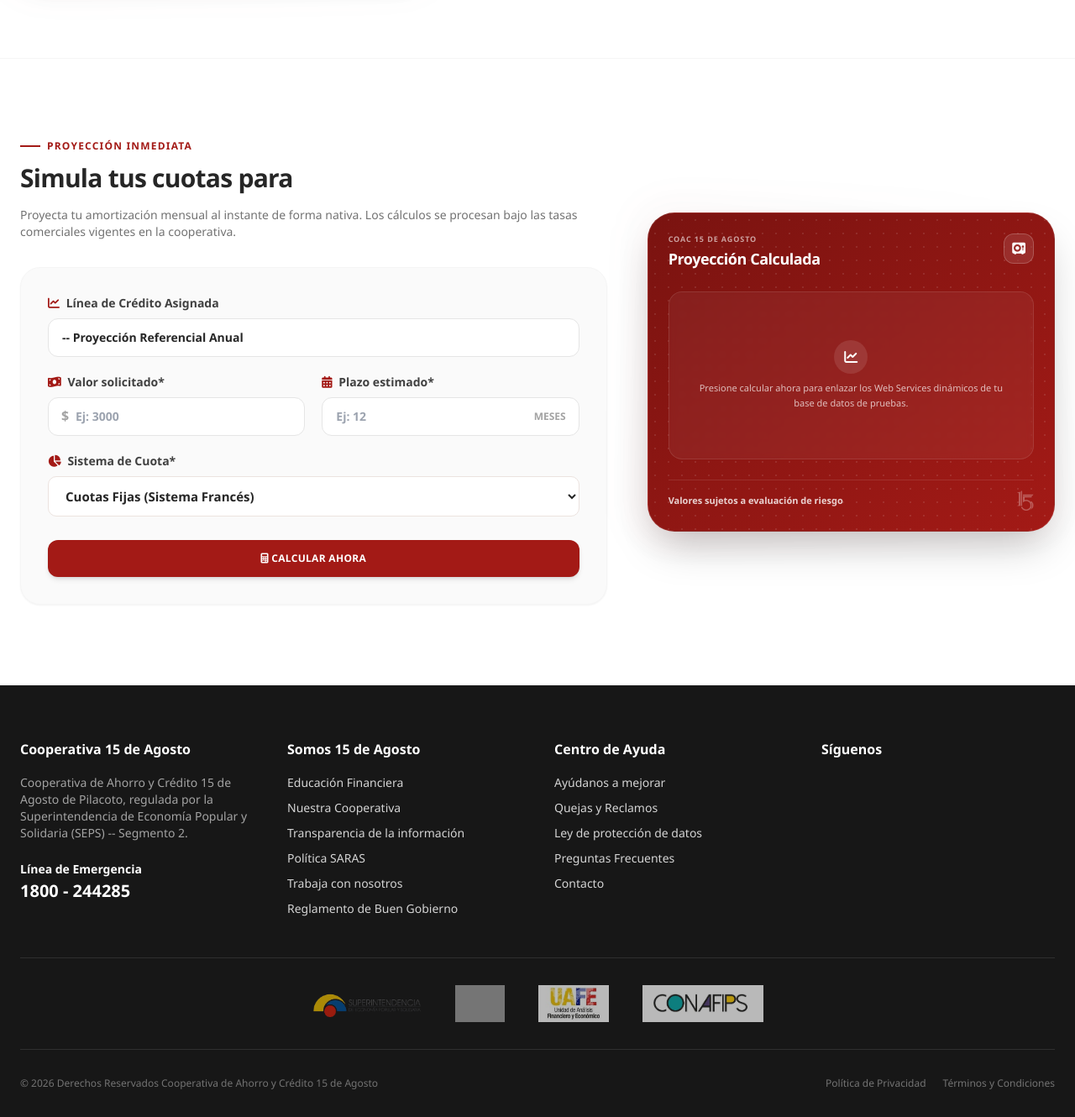
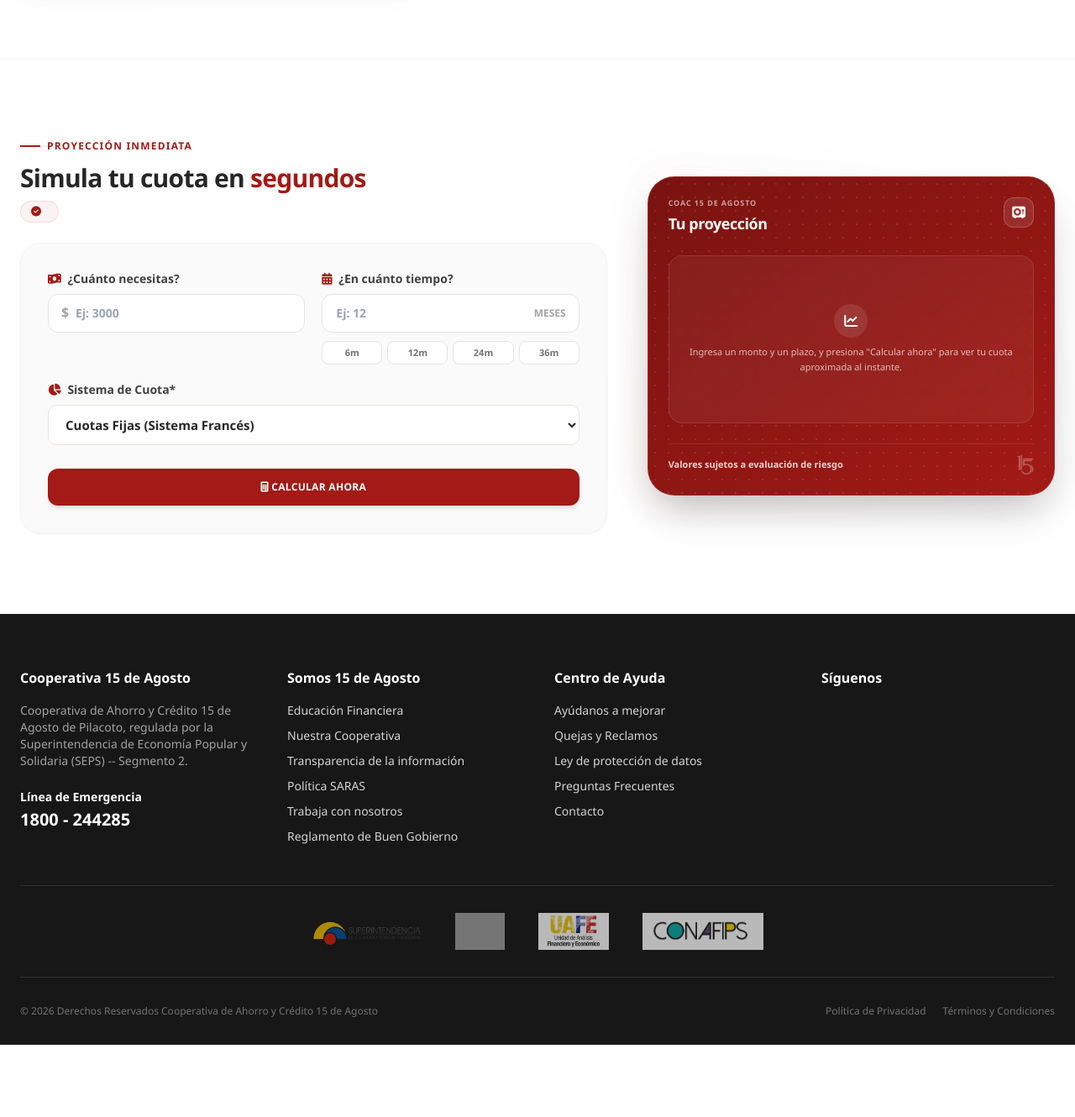
Before and after one commit to 15deagosto/pagina-web, a PHP site: page /detprod-credito-1.php?id=1 in a window 1280 px wide. Shown: the part 1575-2905 px from the top of the page at 84% size. After the commit the page ends 2819 px from the top, so only its background shows below. Run offline with PHP 8.4, Linux system fonts and the light colour scheme; data that the repository does not hold is empty; a stand-in replaces the project's code that opens the database connection; some libraries are stand-ins or nearby versions; grey boxes are pictures that could not be loaded.

Commit message:
Mejora la experiencia del simulador de crédito: formulario, resultado y error visible
El mensaje de error salía casi invisible porque heredaba texto blanco sobre
un fondo rosa claro (la tarjeta del simulador es de fondo oscuro). Ahora el
error tiene su propia tarjeta blanca con ícono y texto oscuro, legible
siempre. También:

- Simplifica el formulario: quita el cuadro decorativo "Proyección
  Referencial Anual" y agrega chips de plazo rápido (6/12/24/36 meses) para
  reducir fricción.
- Rediseña el resultado para lectura rápida: cuota grande arriba, monto y
  plazo como chips pequeños debajo, nota de aproximación más corta.
- Agrega un spinner y texto más claro durante la carga, y un estado de error
  de red legible en vez de una caja sin estilo.
- Limpia reglas CSS del contenedor de resultado que ya no aplican a la
  nueva estructura.

Co-Authored-By: Claude Sonnet 5 <noreply@anthropic.com>

```diff
--- a/assets/js/js-index.js
+++ b/assets/js/js-index.js
@@ -27,7 +27,7 @@ window.onclick = function (event) {
 
 function calcularcredito() {
     // Mostrar carga
-    document.getElementById('resultado').innerHTML = '<p>Calculando...</p>';
+    document.getElementById('resultado').innerHTML = '<div class="text-center p-2"><i class="fa-solid fa-circle-notch fa-spin text-white/70 text-xl mb-2"></i><p class="text-[11px] text-white/70 font-medium">Calculando tu cuota...</p></div>';
     // Obtener los datos del formulario
     const formulario = document.getElementById('formularioCredito');
     const formData = new FormData(formulario);
@@ -44,15 +44,11 @@ function calcularcredito() {
             })
             .then(data => {
                 // Mostrar resultados
-                if (data.error) {
-                    document.getElementById('resultado').innerHTML = data;
-                } else {
-                    document.getElementById('resultado').innerHTML = data;
-                }
+                document.getElementById('resultado').innerHTML = data;
             })
             .catch(error => {
                 document.getElementById('resultado').innerHTML =
-                        `<div class="error">Error al procesar la solicitud: ${error.message}</div>`;
+                        `<div class="w-full bg-white rounded-2xl p-5 text-left"><p class="text-xs font-bold text-red-600">No se pudo calcular tu cuota. Intenta de nuevo en unos segundos.</p></div>`;
             });
 }
 
--- a/plantilla-detalle-credito.php
+++ b/plantilla-detalle-credito.php
@@ -153,22 +153,19 @@ $codigoCalculo = isset($mapaInversowB[$titulo]) ? $mapaInversowB[$titulo] : 'SOC
                         <div class="text-[#a31a16] font-bold uppercase text-xs tracking-widest mb-3 flex items-center gap-2">
                             <span class="w-6 h-0.5 bg-[#a31a16] inline-block"></span> Proyección Inmediata
                         </div>
-                        <h2 class="text-3xl font-black text-neutral-800 tracking-tight mb-4">Simula tus cuotas para <span class="text-[#a31a16]"><?php echo $titulo; ?></span></h2>
-                        <p class="text-neutral-500 text-xs md:text-sm mb-8 leading-relaxed">Proyecta tu amortización mensual al instante de forma nativa. Los cálculos se procesan bajo las tasas comerciales vigentes en la cooperativa.</p>
+                        <h2 class="text-3xl font-black text-neutral-800 tracking-tight mb-2">Simula tu cuota en <span class="text-[#a31a16]">segundos</span></h2>
+                        <div class="inline-flex items-center gap-2 bg-[#a31a16]/5 border border-[#a31a16]/10 rounded-full px-3 py-1 mb-6">
+                            <i class="fa-solid fa-circle-check text-[#a31a16] text-xs"></i>
+                            <span class="text-[#a31a16] text-xs font-bold"><?php echo $titulo; ?></span>
+                        </div>
 
                         <form method="POST" id="formularioCredito" class="bg-neutral-50 rounded-3xl p-6 md:p-8 border border-neutral-100 grid grid-cols-1 sm:grid-cols-2 gap-5 shadow-sm">
                             <!-- Inyectamos dinámicamente el código de texto que espera el AJAX transaccional de tu Core -->
                             <input type="hidden" name="tipocred_calcula" value="<?php echo $codigoCalculo; ?>">
                             <input type="hidden" name="tasa_calcula" value="">
 
-                            <div class="flex flex-col gap-2 sm:col-span-2">
-                                <label class="font-extrabold text-neutral-700 text-sm"><i class="fa-solid fa-chart-line text-[#a31a16] mr-1"></i> Línea de Crédito Asignada</label>
-                                <div class="w-full bg-white border border-neutral-200 rounded-xl px-4 py-3 text-neutral-800 font-extrabold text-sm shadow-inner-sm">
-                                    <?php echo $titulo; ?> -- Proyección Referencial Anual
-                                </div>
-                            </div>
                             <div class="flex flex-col gap-2">
-                                <label class="font-extrabold text-neutral-700 text-sm"><i class="fa-solid fa-money-bill-wave text-[#a31a16] mr-1"></i> Valor solicitado*</label>
+                                <label class="font-extrabold text-neutral-700 text-sm"><i class="fa-solid fa-money-bill-wave text-[#a31a16] mr-1"></i> ¿Cuánto necesitas?</label>
                                 <div class="relative">
                                     <span class="absolute left-4 top-1/2 -translate-y-1/2 font-bold text-neutral-400">$</span>
                                     <input name="monto_calcula" id="monto_calcula" type="text" placeholder="Ej: 3000" required class="w-full bg-white border border-neutral-200 focus:border-[#a31a16]/40 rounded-xl pl-8 pr-4 py-3 text-neutral-800 font-semibold outline-none text-sm">
@@ -176,10 +173,15 @@ $codigoCalculo = isset($mapaInversowB[$titulo]) ? $mapaInversowB[$titulo] : 'SOC
                                 <span id="error_monto" class="hidden text-xs font-bold text-red-600 mt-1"><i class="fa-solid fa-circle-exclamation"></i> El monto mínimo de simulación permitido es $1,000.</span>
                             </div>
                             <div class="flex flex-col gap-2">
-                                <label class="font-extrabold text-neutral-700 text-sm"><i class="fa-solid fa-calendar-days text-[#a31a16] mr-1"></i> Plazo estimado*</label>
+                                <label class="font-extrabold text-neutral-700 text-sm"><i class="fa-solid fa-calendar-days text-[#a31a16] mr-1"></i> ¿En cuánto tiempo?</label>
                                 <div class="relative">
-                                    <input name="plazo_calcula" type="text" placeholder="Ej: 12" required class="w-full bg-white border border-neutral-200 focus:border-[#a31a16]/40 rounded-xl px-4 py-3 text-neutral-800 font-semibold outline-none text-sm">
+                                    <input name="plazo_calcula" id="plazo_calcula" type="text" placeholder="Ej: 12" required class="w-full bg-white border border-neutral-200 focus:border-[#a31a16]/40 rounded-xl px-4 py-3 text-neutral-800 font-semibold outline-none text-sm">
                                     <span class="absolute right-4 top-1/2 -translate-y-1/2 font-bold text-xs text-neutral-400 uppercase">Meses</span>
+                                </div>
+                                <div class="flex gap-1.5 mt-0.5">
+                                    <?php foreach ([6, 12, 24, 36] as $mesesRapido) { ?>
+                                    <button type="button" class="chip-plazo flex-1 bg-white border border-neutral-200 hover:border-[#a31a16]/50 hover:text-[#a31a16] rounded-lg py-1 text-[11px] font-bold text-neutral-500 transition-colors" data-plazo="<?php echo $mesesRapido; ?>"><?php echo $mesesRapido; ?>m</button>
+                                    <?php } ?>
                                 </div>
                             </div>
                             <div class="flex flex-col gap-2 sm:col-span-2">
@@ -190,7 +192,7 @@ $codigoCalculo = isset($mapaInversowB[$titulo]) ? $mapaInversowB[$titulo] : 'SOC
                                 </select>
                             </div>
                             <div class="sm:col-span-2 pt-2">
-                                <button id="btn_calcular_master" onclick="calcularcredito()" type="button" class="w-full bg-[#a31a16] hover:bg-[#7a1310] text-white font-extrabold py-3.5 rounded-xl shadow-md transition-all uppercase text-xs tracking-wide"><i class="fa-solid fa-calculator"></i> CALCULAR AHORA</button>
+                                <button id="btn_calcular_master" onclick="calcularcredito()" type="button" class="w-full bg-[#a31a16] hover:bg-[#7a1310] text-white font-extrabold py-3.5 rounded-xl shadow-md hover:shadow-lg transition-all uppercase text-xs tracking-wide"><i class="fa-solid fa-calculator"></i> CALCULAR AHORA</button>
                             </div>
                         </form>
                     </div>
@@ -203,15 +205,15 @@ $codigoCalculo = isset($mapaInversowB[$titulo]) ? $mapaInversowB[$titulo] : 'SOC
                             <div class="relative z-10 flex justify-between items-start">
                                 <div>
                                     <p class="text-[9px] uppercase tracking-widest text-white/60 font-black mb-0.5">COAC 15 de Agosto</p>
-                                    <h3 class="text-lg font-black tracking-tight">Proyección Calculada</h3>
+                                    <h3 class="text-lg font-black tracking-tight">Tu proyección</h3>
                                 </div>
                                 <div class="w-9 h-9 rounded-xl bg-white/10 backdrop-blur-md border border-white/20 flex items-center justify-center text-white"><i class="fa-solid fa-vault text-sm"></i></div>
                             </div>
 
-                            <div id="resultado" class="text-white bg-white/5 backdrop-blur-sm border border-white/10 rounded-2xl p-4 min-h-[200px] flex flex-col justify-center overflow-hidden [&_br]:hidden [&_table]:w-full [&_table]:flex [&_table]:flex-col [&_td]:w-full [&_td]:block [&_td]:p-0 [&_td]:text-xs [&_span.text-rojo]:text-[#ffd9d6] [&_span]:inline-block [&_span]:font-black [&_span]:text-2xl [&_span]:my-1 [&_span]:text-white [&_b]:hidden [&_font]:hidden">
+                            <div id="resultado" class="text-white bg-white/5 backdrop-blur-sm border border-white/10 rounded-2xl p-4 min-h-[200px] flex flex-col justify-center overflow-hidden">
                                 <div class="text-center p-2">
                                     <div class="w-10 h-10 rounded-full bg-white/10 flex items-center justify-center mx-auto mb-2 text-white"><i class="fa-solid fa-chart-line"></i></div>
-                                    <p class="text-[11px] text-white/70 font-medium leading-relaxed">Presione calcular ahora para enlazar los Web Services dinámicos de tu base de datos de pruebas.</p>
+                                    <p class="text-[11px] text-white/70 font-medium leading-relaxed">Ingresa un monto y un plazo, y presiona "Calcular ahora" para ver tu cuota aproximada al instante.</p>
                                 </div>
                             </div>
 
@@ -232,8 +234,20 @@ $codigoCalculo = isset($mapaInversowB[$titulo]) ? $mapaInversowB[$titulo] : 'SOC
         <script>
         document.addEventListener("DOMContentLoaded", function() {
             const inputMonto = document.getElementById('monto_calcula');
+            const inputPlazo = document.getElementById('plazo_calcula');
             const labelError = document.getElementById('error_monto');
             const btnCalcular = document.getElementById('btn_calcular_master');
+            document.querySelectorAll('.chip-plazo').forEach(function(chip) {
+                chip.addEventListener('click', function() {
+                    if (inputPlazo) {
+                        inputPlazo.value = chip.getAttribute('data-plazo');
+                    }
+                    document.querySelectorAll('.chip-plazo').forEach(function(c) {
+                        c.classList.remove('bg-[#a31a16]/10', 'border-[#a31a16]/50', 'text-[#a31a16]');
+                    });
+                    chip.classList.add('bg-[#a31a16]/10', 'border-[#a31a16]/50', 'text-[#a31a16]');
+                });
+            });
             if (inputMonto && labelError && btnCalcular) {
                 inputMonto.addEventListener('input', function() {
                     let montoTexto = inputMonto.value.trim();
```
Also changed, not shown: cn/cn-credito.php (+14 -28 lines).
